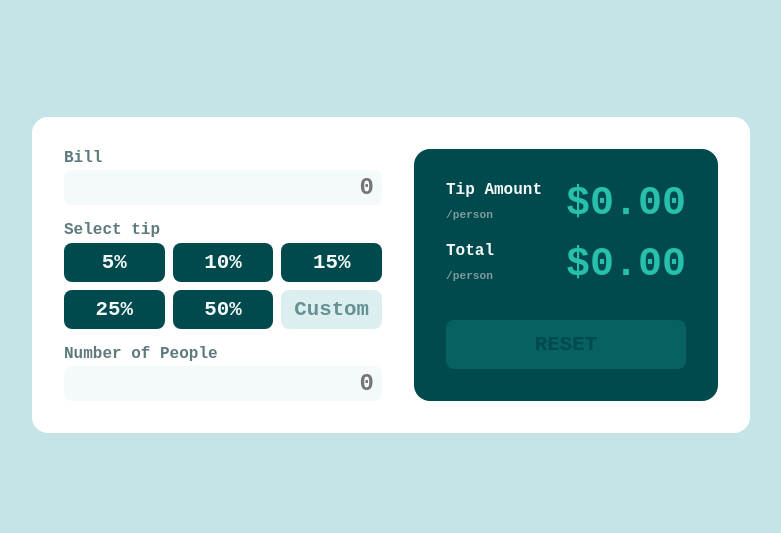
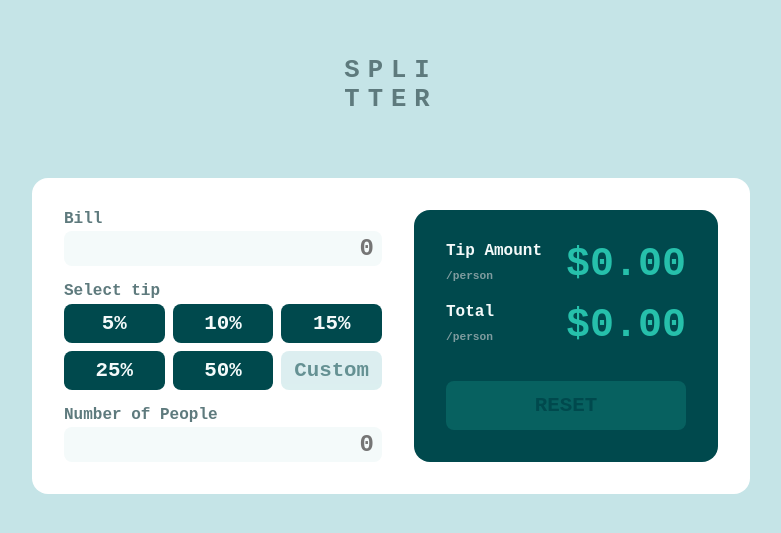
Before and after one commit to thebennyma/tip-calculator-app, a Vue app: page /#/ in a window 1280 px wide. Shown: the part 125-658 px from the top of the page, without its empty margins (249-1030 px from the left). Built offline with nearby package versions, Linux system fonts and the light colour scheme.

Commit message:
added title splittter

```diff
--- a/src/views/HomeView.vue
+++ b/src/views/HomeView.vue
@@ -1,5 +1,9 @@
 <template>
   <div class="home">
+    <div class="home__title">
+      <span>SPLI</span>
+      <span>TTER</span>
+    </div>
     <PxTipComponent />
   </div>
 </template>
@@ -22,5 +26,22 @@ export default {
   width: min-content;
   height: min-content;
   justify-self: center;
+  @media only screen and (max-width: 450px) {
+    margin: 0;
+    width: 100%;
+  }
+  &__title {
+    display: grid;
+    font-family: "Space Mono", monospace;
+    font-weight: bold;
+    font-size: 1.6rem;
+    text-align: center;
+    color: hsl(186, 14%, 43%);
+    letter-spacing: 8px;
+    margin-bottom: 4rem;
+    @media only screen and (max-width: 450px) {
+      margin-bottom: 2rem;
+    }
+  }
 }
 </style>
```
